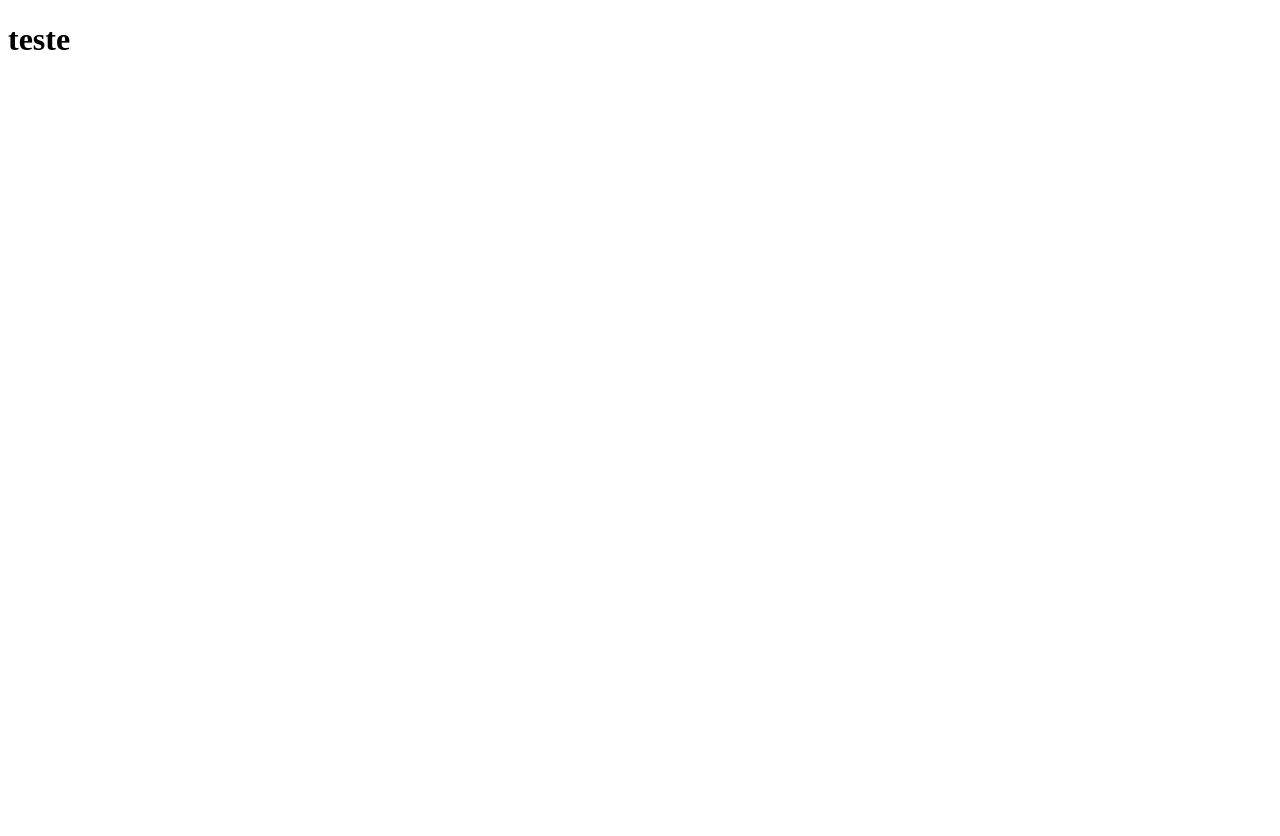
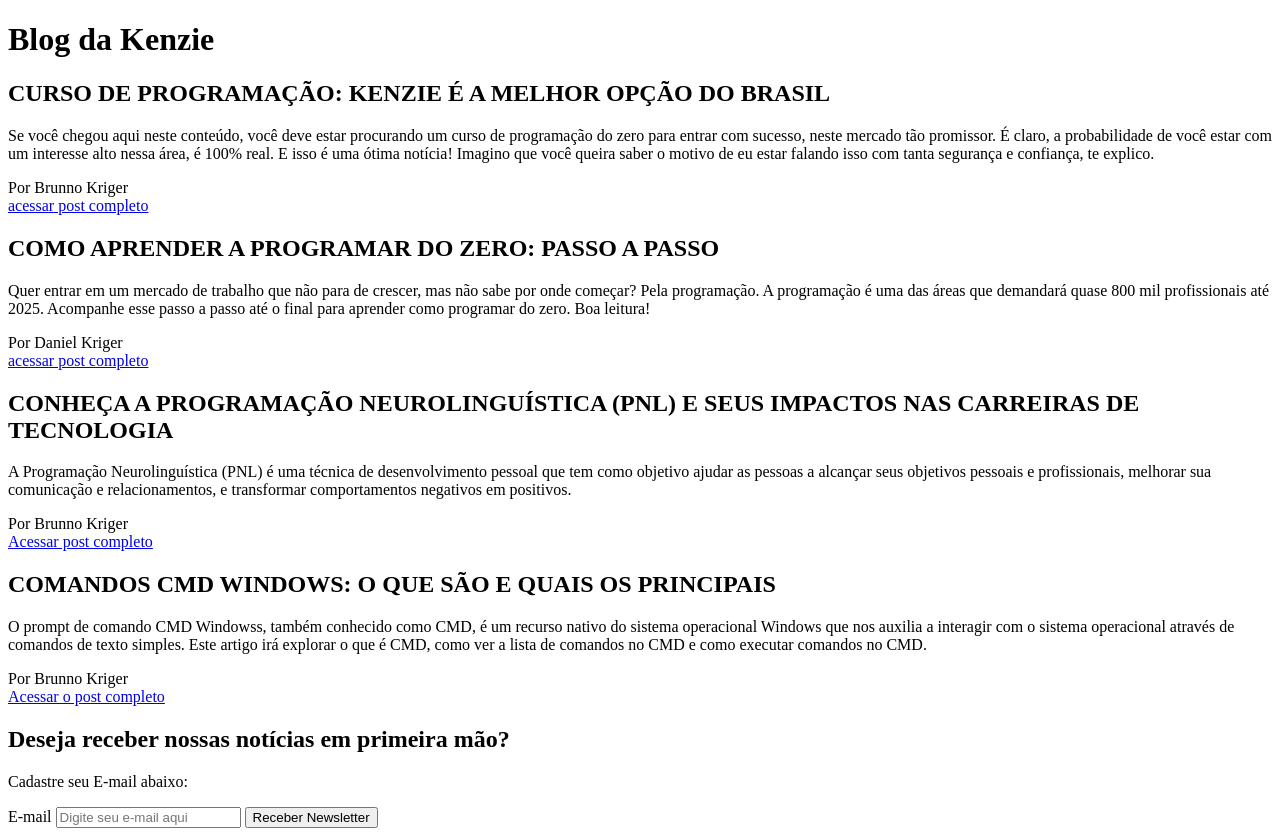
Before and after one commit to Naterciog87/t18, a plain HTML site: page index.html in a window 1280 px wide. Before the commit the page ends 800 px from the top, so only its background shows below. Drawn offline with Linux system fonts and the light colour scheme.

Commit message:
Entregaprojeto

```diff
--- a/index.html
+++ b/index.html
@@ -1,13 +1,116 @@
 <!DOCTYPE html>
-<html lang="en">
+<html lang="pt-BR">
+
 <head>
     <meta charset="UTF-8">
     <meta http-equiv="X-UA-Compatible" content="IE=edge">
     <meta name="viewport" content="width=device-width, initial-scale=1.0">
-    <title>Document</title>
+    <title>Blog da Kenzie</title>
 </head>
+
 <body>
-    <h1>teste</h1>
+    <header>
+
+        <h1>Blog da Kenzie</h1>
+    </header>
+    <main>
+        <section>
+            <article>
+                <h2>CURSO DE PROGRAMAÇÃO: KENZIE É A MELHOR OPÇÃO DO BRASIL</h2>
+
+
+                <p>Se você chegou aqui neste conteúdo, você deve estar procurando um curso de programação do zero para
+                    entrar
+                    com sucesso, neste mercado tão promissor. É claro, a probabilidade de você estar com um interesse
+                    alto
+                    nessa
+                    área, é 100% real. E isso é uma ótima notícia! Imagino que você queira saber o motivo de eu estar
+                    falando
+                    isso com tanta segurança e confiança, te explico.</p>
+                <div>
+                    <span class="autor__name">Por Brunno Kriger</span>
+                </div>
+
+                <a href="https://kenzie.com.br/blog/como-aprender-a-programar-2/" target="_blank">acessar post
+                    completo</a>
+            </article>
+        </section>
+        <section>
+            <article>
+                <h2>COMO APRENDER A PROGRAMAR DO ZERO: PASSO A PASSO</h2>
+
+                <p>Quer entrar em um mercado de trabalho que não para de crescer, mas não sabe por onde começar? Pela
+                    programação. A programação é uma das áreas que demandará quase 800 mil profissionais até 2025.
+                    Acompanhe esse passo a passo até o final para aprender como programar do zero. Boa leitura!</p>
+                <div>
+                    <span class="autor__name">Por Daniel Kriger</span>
+                </div>
+                <a href="https://kenzie.com.br/blog/melhor-curso-de-programacao/" target="_blank">acessar post
+                    completo</a>
+
+            </article>
+        </section>
+        <section>
+            <article>
+                <h2>CONHEÇA A PROGRAMAÇÃO NEUROLINGUÍSTICA (PNL) E SEUS IMPACTOS NAS CARREIRAS DE TECNOLOGIA</h2>
+                <p>A Programação Neurolinguística (PNL) é uma técnica de desenvolvimento pessoal que tem como objetivo
+                    ajudar as pessoas a alcançar seus objetivos pessoais e profissionais, melhorar sua comunicação e
+                    relacionamentos, e transformar comportamentos negativos em positivos.</p>
+                <div>
+                    <span class="autor__name">Por Brunno Kriger</span>
+                </div>
+                <a href="https://kenzie.com.br/blog/pnl/" target="_blank">Acessar post completo</a>
+
+            </article>
+
+        </section>
+        <section>
+            <article>
+                <h2>COMANDOS CMD WINDOWS: O QUE SÃO E QUAIS OS PRINCIPAIS</h2>
+                <p>O prompt de comando CMD Windowss, também conhecido como CMD, é um recurso nativo do sistema
+                    operacional Windows que nos auxilia a interagir com o sistema operacional através de comandos de
+                    texto simples.
+
+                    Este artigo irá explorar o que é CMD, como ver a lista de comandos no CMD e como executar comandos
+                    no CMD.</p>
+                <div>
+                    <span class="autor__name">Por Brunno Kriger</span>
+                </div>
+                <a href="https://kenzie.com.br/blog/comandos-cmd-windows/" target="_blank">Acessar o post completo</a>
+
+            </article>
+
+
+
+        </section>
+
+
+    </main>
+    <footer>
+        <h2>Deseja receber nossas notícias em primeira mão?</h2>
+
+        <p>Cadastre seu E-mail abaixo:</p>
+        <form>
+            <section>
+                <label for="email">E-mail</label>
+                <input type="email" name="email" placeholder="Digite seu e-mail aqui" id="email" required />
+
+                <input type="submit" value="Receber Newsletter">
+            </section>
+        </form>
+
+    </footer>
+
+
+
+
+
+
+
+
+
 
 </body>
+
+
 </html>
```
